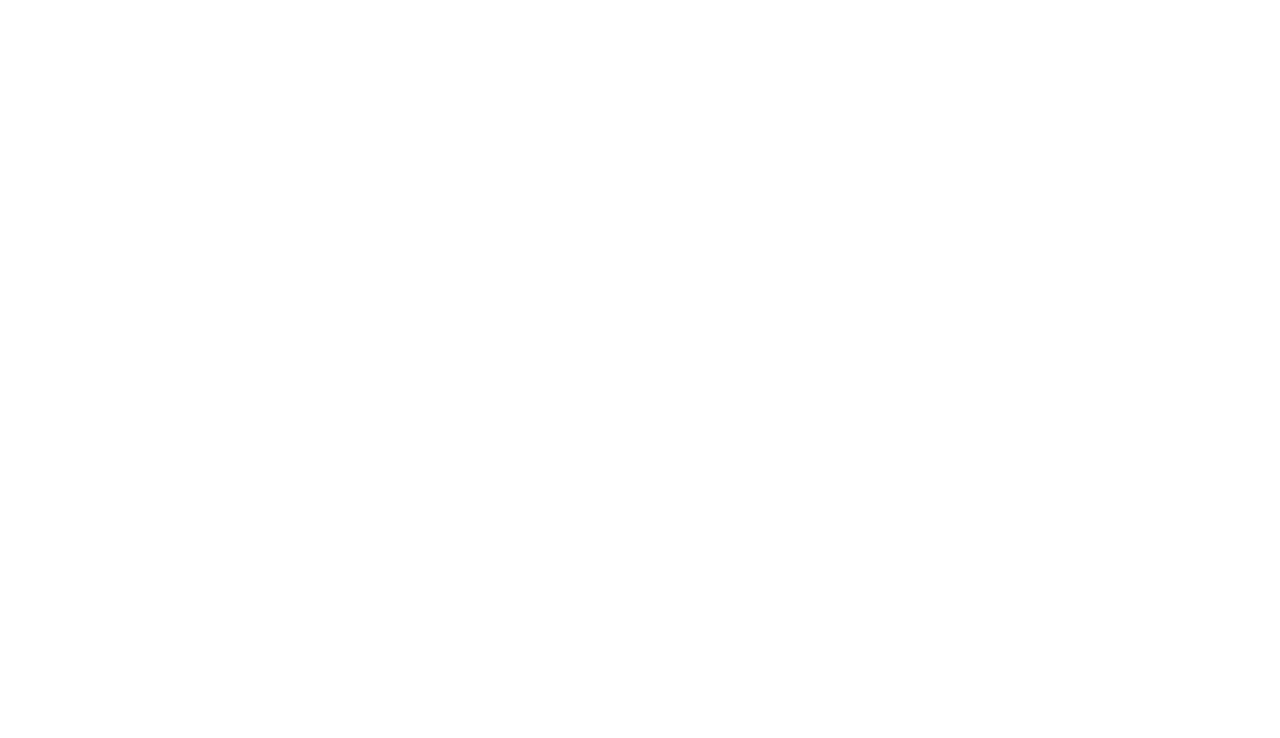
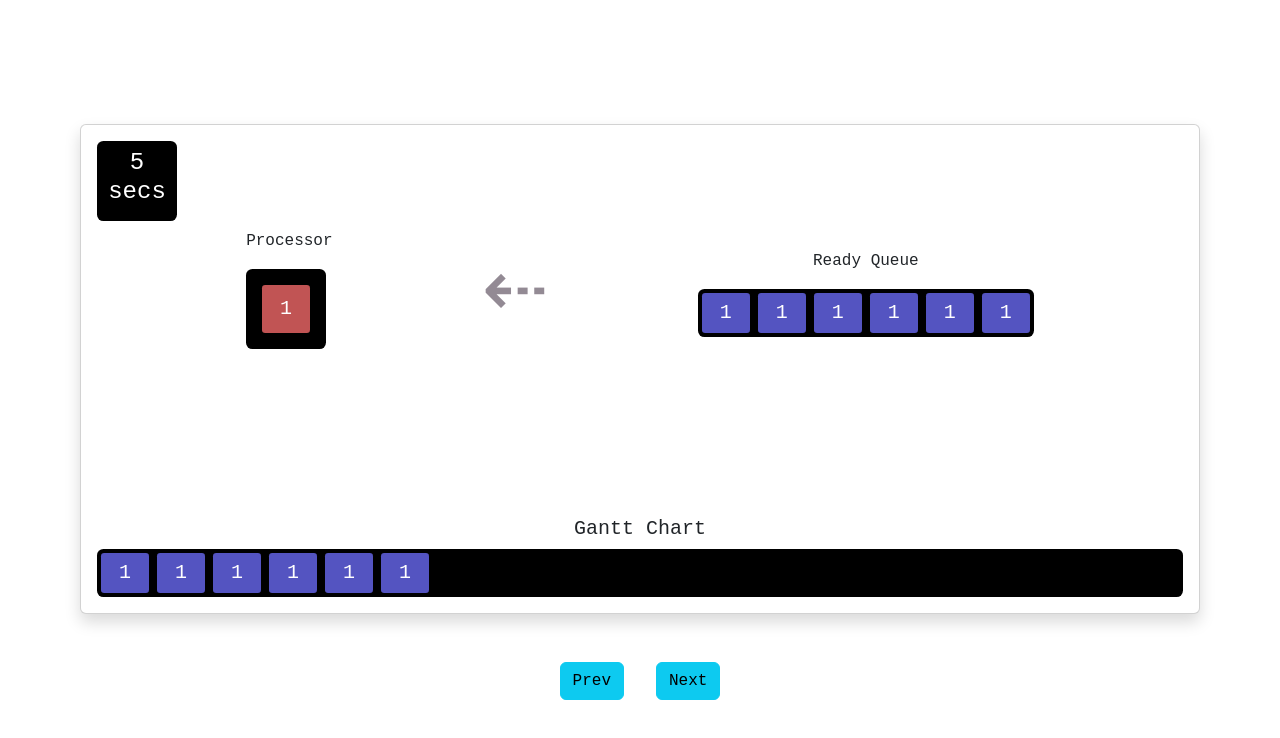
Before and after one commit to MadhukrishnaNipankar/OS_Algorithm_Visualizer, a React (Create React App) app in the folder os_visualizer/: page /visualize in a window 1280 px wide. Before the commit this address had no page. Shown: the top 738 px of the page. Built offline with nearby package versions, Linux system fonts and the light colour scheme; a web font is replaced by a local one.

Commit message:
visualize component structure created

```diff
--- a/os_visualizer/src/App.js
+++ b/os_visualizer/src/App.js
@@ -7,6 +7,7 @@
 
 // Router
 import { Routes, Route } from "react-router-dom";
+import Visualize from "./Pages/Visualize";
 
 function App() {
   return (
@@ -22,6 +23,7 @@
         <Route path="/algo" element={<ListPage />} />
         <Route path="/input" element={<InputPage />} />
         <Route path="/charts" element={<Chart />} />
+        <Route path="/visualize" element={<Visualize />} />
       </Routes>
     </div>
   );
--- a/os_visualizer/src/Pages/InputPage.jsx
+++ b/os_visualizer/src/Pages/InputPage.jsx
@@ -66,7 +66,6 @@
   };
 
   function FCFS() {
-
     console.log("FUNCTION CALL");
     let Time = 0;
     const p = JSON.parse(localStorage.getItem("data"));
@@ -74,7 +73,6 @@
     p.sort((a, b) => a.arrivalTime - b.arrivalTime);
 
     for (let i = 0; i < p.length; i++) {
-
       while (p[i].arrivalTime > Time) Time++;
 
       p[i].startTime = Time;
@@ -319,6 +317,9 @@
             type="button"
             className="btn btn-outline-success m-2 "
             style={{ width: "10rem" }}
+            onClick={() => {
+              navigate("/visualize");
+            }}
           >
             Visualize
           </button>
--- /dev/null
+++ b/os_visualizer/src/Pages/Visualize.jsx
@@ -0,0 +1,306 @@
+import React from "react";
+
+function Visualize() {
+  return (
+    <div
+      style={{
+        display: "flex",
+        flexDirection: "column",
+        justifyContent: "center",
+        alignItems: "center",
+        height: "100vh",
+        width: "100%",
+      }}
+    >
+      <div
+        className="card my-5 mx-3 shadow p-3 mb-5 bg-white rounded"
+        style={{
+          display: "flex",
+          minHeight: "fitContent",
+          width: "70rem",
+        }}
+      >
+        {/* Timer */}
+        <h4
+          className="p-2"
+          style={{
+            // border: "2px solid red",
+            borderRadius: "0.4rem",
+            backgroundColor: "black",
+            color: "white",
+            width: "5rem",
+            height: "5rem",
+          }}
+        >
+          5 secs
+        </h4>
+
+        {/* Execution Unit  */}
+        <div
+          style={{
+            display: "flex",
+            justifyContent: "space-evenly",
+            alignItems: "center",
+            flexDirection: "row",
+          }}
+        >
+          {/* processor */}
+          <div>
+            <p>Processor</p>
+            <h4
+              style={{
+                // border: "2px solid red",
+                borderRadius: "0.4rem",
+                backgroundColor: "black",
+                color: "white",
+                width: "5rem",
+                height: "5rem",
+                display: "flex",
+                justifyContent: "center",
+                alignItems: "center",
+              }}
+            >
+              <h5
+                style={{
+                  width: "3rem",
+                  height: "60%",
+                  backgroundColor: "rgb(193 84 84)",
+                  margin: "auto 0.25rem",
+                  borderRadius: "0.2rem",
+                  display: "flex",
+                  alignItems: "center",
+                  justifyContent: "center",
+                }}
+              >
+                1
+              </h5>
+            </h4>
+          </div>
+
+          <div
+            className="mt-1"
+            style={{ fontSize: "5rem", color: "rgb(147 138 148)" }}
+          >
+            ⇠
+          </div>
+          {/* Ready Queue */}
+          <div>
+            <p>Ready Queue</p>
+            <div
+              style={{
+                borderRadius: "0.4rem",
+                backgroundColor: "black",
+                height: "3rem",
+                display: "flex",
+                flexDirection: "row",
+                color: "white",
+                alignItems: "center",
+              }}
+            >
+              {/* processes */}
+              <h5
+                style={{
+                  width: "3rem",
+                  height: "85%",
+                  backgroundColor: "#5454c1",
+                  margin: "auto 0.25rem",
+                  borderRadius: "0.2rem",
+                  display: "flex",
+                  alignItems: "center",
+                  justifyContent: "center",
+                }}
+              >
+                1
+              </h5>
+              <h5
+                style={{
+                  width: "3rem",
+                  height: "85%",
+                  backgroundColor: "#5454c1",
+                  margin: "auto 0.25rem",
+                  borderRadius: "0.2rem",
+                  display: "flex",
+                  alignItems: "center",
+                  justifyContent: "center",
+                }}
+              >
+                1
+              </h5>
+              <h5
+                style={{
+                  width: "3rem",
+                  height: "85%",
+                  backgroundColor: "#5454c1",
+                  margin: "auto 0.25rem",
+                  borderRadius: "0.2rem",
+                  display: "flex",
+                  alignItems: "center",
+                  justifyContent: "center",
+                }}
+              >
+                1
+              </h5>
+              <h5
+                style={{
+                  width: "3rem",
+                  height: "85%",
+                  backgroundColor: "#5454c1",
+                  margin: "auto 0.25rem",
+                  borderRadius: "0.2rem",
+                  display: "flex",
+                  alignItems: "center",
+                  justifyContent: "center",
+                }}
+              >
+                1
+              </h5>
+              <h5
+                style={{
+                  width: "3rem",
+                  height: "85%",
+                  backgroundColor: "#5454c1",
+                  margin: "auto 0.25rem",
+                  borderRadius: "0.2rem",
+                  display: "flex",
+                  alignItems: "center",
+                  justifyContent: "center",
+                }}
+              >
+                1
+              </h5>
+              <h5
+                style={{
+                  width: "3rem",
+                  height: "85%",
+                  backgroundColor: "#5454c1",
+                  margin: "auto 0.25rem",
+                  borderRadius: "0.2rem",
+                  display: "flex",
+                  alignItems: "center",
+                  justifyContent: "center",
+                }}
+              >
+                1
+              </h5>
+            </div>
+          </div>
+        </div>
+
+        {/* Gantt Chart  */}
+        <div style={{ marginTop: "10rem" }}>
+          <h5>Gantt Chart</h5>
+          <div
+            style={{
+              borderRadius: "0.4rem",
+              backgroundColor: "black",
+              height: "3rem",
+              display: "flex",
+              flexDirection: "row",
+              color: "white",
+              alignItems: "center",
+            }}
+          >
+            {/* processes */}
+            <h5
+              style={{
+                width: "3rem",
+                height: "85%",
+                backgroundColor: "#5454c1",
+                margin: "auto 0.25rem",
+                borderRadius: "0.2rem",
+                display: "flex",
+                alignItems: "center",
+                justifyContent: "center",
+              }}
+            >
+              1
+            </h5>
+            <h5
+              style={{
+                width: "3rem",
+                height: "85%",
+                backgroundColor: "#5454c1",
+                margin: "auto 0.25rem",
+                borderRadius: "0.2rem",
+                display: "flex",
+                alignItems: "center",
+                justifyContent: "center",
+              }}
+            >
+              1
+            </h5>
+            <h5
+              style={{
+                width: "3rem",
+                height: "85%",
+                backgroundColor: "#5454c1",
+                margin: "auto 0.25rem",
+                borderRadius: "0.2rem",
+                display: "flex",
+                alignItems: "center",
+                justifyContent: "center",
+              }}
+            >
+              1
+            </h5>
+            <h5
+              style={{
+                width: "3rem",
+                height: "85%",
+                backgroundColor: "#5454c1",
+                margin: "auto 0.25rem",
+                borderRadius: "0.2rem",
+                display: "flex",
+                alignItems: "center",
+                justifyContent: "center",
+              }}
+            >
+              1
+            </h5>
+            <h5
+              style={{
+                width: "3rem",
+                height: "85%",
+                backgroundColor: "#5454c1",
+                margin: "auto 0.25rem",
+                borderRadius: "0.2rem",
+                display: "flex",
+                alignItems: "center",
+                justifyContent: "center",
+              }}
+            >
+              1
+            </h5>
+            <h5
+              style={{
+                width: "3rem",
+                height: "85%",
+                backgroundColor: "#5454c1",
+                margin: "auto 0.25rem",
+                borderRadius: "0.2rem",
+                display: "flex",
+                alignItems: "center",
+                justifyContent: "center",
+              }}
+            >
+              1
+            </h5>
+          </div>
+        </div>
+        {/* Gantt Chart End */}
+      </div>
+
+      {/* next and prev buttons */}
+      <div style={{ display: "flex" }}>
+        <button type="button" className="mb-4 mx-3 btn btn-info">
+          Prev
+        </button>
+        <button type="button" className="mb-4 mx-3 btn btn-info">
+          Next
+        </button>
+      </div>
+    </div>
+  );
+}
+
+export default Visualize;
```
